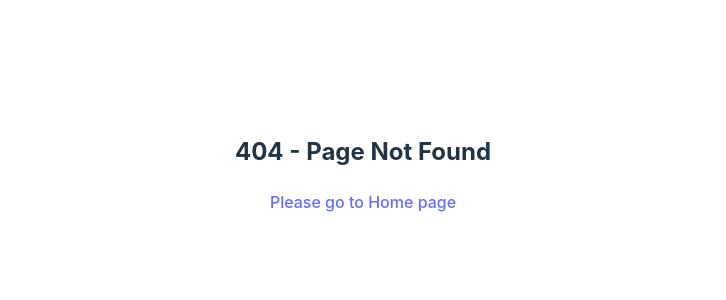
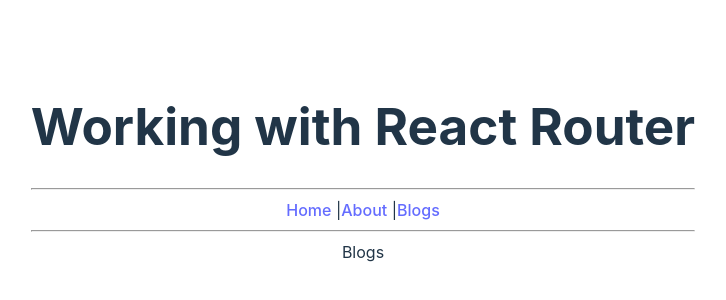
Before and after one commit to ashok-koenig/reactjs, a React (Vite) app in the folder Module-04/routes-demo-app/: page /blogs in a window 1280 px wide. Before the commit this address had no page. Shown: the part 236-536 px from the top of the page, without its empty margins (277-1003 px from the left). Built offline with nearby package versions, Linux system fonts and the light colour scheme.

Commit message:
nexting routes

```diff
--- a/Module-04/routes-demo-app/src/App.jsx
+++ b/Module-04/routes-demo-app/src/App.jsx
@@ -4,6 +4,9 @@
 import NotFound from './components/NotFound'
 import Home from './components/Home'
 import About from './components/About'
+import Blogs from './components/blogs/Blogs'
+import ListBlogs from './components/blogs/ListBlogs'
+import AddBlog from './components/blogs/AddBlog'
 
 const router = createBrowserRouter([
   {
@@ -13,7 +16,15 @@
     children: [
       {index: true, element:<Home />},
       // {path: 'home', element: <Home />},
-      {path: 'about', element: <About />}
+      {path: 'about', element: <About />},
+      {
+        path: 'blogs',
+        element: <Blogs />,
+        children: [
+          {index: true, element: <ListBlogs />},
+          {path: 'add', element: <AddBlog />}
+        ]
+      }
     ]
   }
 ])
--- a/Module-04/routes-demo-app/src/components/Root.jsx
+++ b/Module-04/routes-demo-app/src/components/Root.jsx
@@ -7,7 +7,8 @@
         <h1>Working with React Router</h1>
         <hr/>
         <Link to='/'>Home</Link> |
-        <Link to='/about'>About</Link>
+        <Link to='/about'>About</Link> |
+        <Link to='/blogs'>Blogs</Link>
         <hr/>
         <Outlet />
     </div>
--- /dev/null
+++ b/Module-04/routes-demo-app/src/components/blogs/AddBlog.jsx
@@ -0,0 +1,9 @@
+import React from 'react'
+
+function AddBlog() {
+  return (
+    <div>AddBlog</div>
+  )
+}
+
+export default AddBlog
--- /dev/null
+++ b/Module-04/routes-demo-app/src/components/blogs/Blogs.jsx
@@ -0,0 +1,9 @@
+import React from 'react'
+
+function Blogs() {
+  return (
+    <div>Blogs</div>
+  )
+}
+
+export default Blogs
--- /dev/null
+++ b/Module-04/routes-demo-app/src/components/blogs/ListBlogs.jsx
@@ -0,0 +1,9 @@
+import React from 'react'
+
+function ListBlogs() {
+  return (
+    <div>ListBlogs</div>
+  )
+}
+
+export default ListBlogs
```
